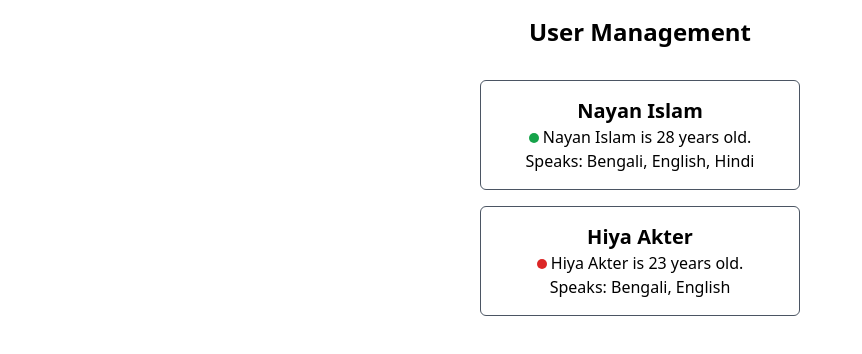
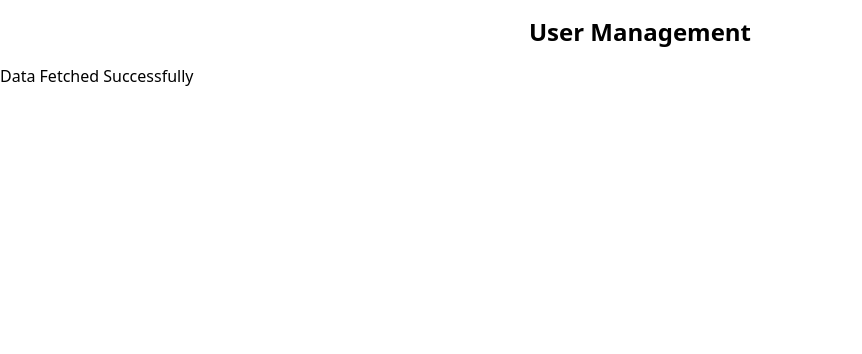
Before and after one commit to IamNayanIslam/React-TypeScript, a React (Vite) app: page / in a window 1280 px wide. Shown: the top 354 px of the page, without its empty margins (0-862 px from the left). Built offline with nearby package versions, Linux system fonts and the light colour scheme.

Commit message:
union type in props

```diff
--- a/src/App.tsx
+++ b/src/App.tsx
@@ -1,7 +1,9 @@
-import Users from "./Components/Users";
+// import Users from "./Components/Users";
+
+import DataFetch from "./Components/DataFetch";
 
 function App() {
-  const users = [
+  /* const users = [
     {
       id: 101,
       name: "Nayan Islam",
@@ -17,17 +19,16 @@ function App() {
       isActive: false,
       langs: ["Bengali", "English"],
     },
-  ];
+  ]; */
 
   return (
     <>
       <div>
         <h1 className="text-center my-4 text-2xl font-bold">User Management</h1>
-
-        <Users users={users} />
+        <DataFetch status="success" />
+        {/* <Users users={users} /> */}
         {/* <User user={user1} />
           <User user={user2} /> */}
-
         {/* <User
           name="Hiya Akter"
           age={23}
--- /dev/null
+++ b/src/Components/DataFetch.tsx
@@ -0,0 +1,18 @@
+type DataFetchProps = {
+  status: "loading" | "error" | "success";
+};
+
+const DataFetch = ({ status }: DataFetchProps) => {
+  if (status === "loading") {
+    return <h2>Data is loading...</h2>;
+  } else if (status === "error") {
+    return <h2>Data could not be fetched</h2>;
+  }
+  return (
+    <div>
+      <h2>Data Fetched Successfully</h2>
+    </div>
+  );
+};
+
+export default DataFetch;
```
